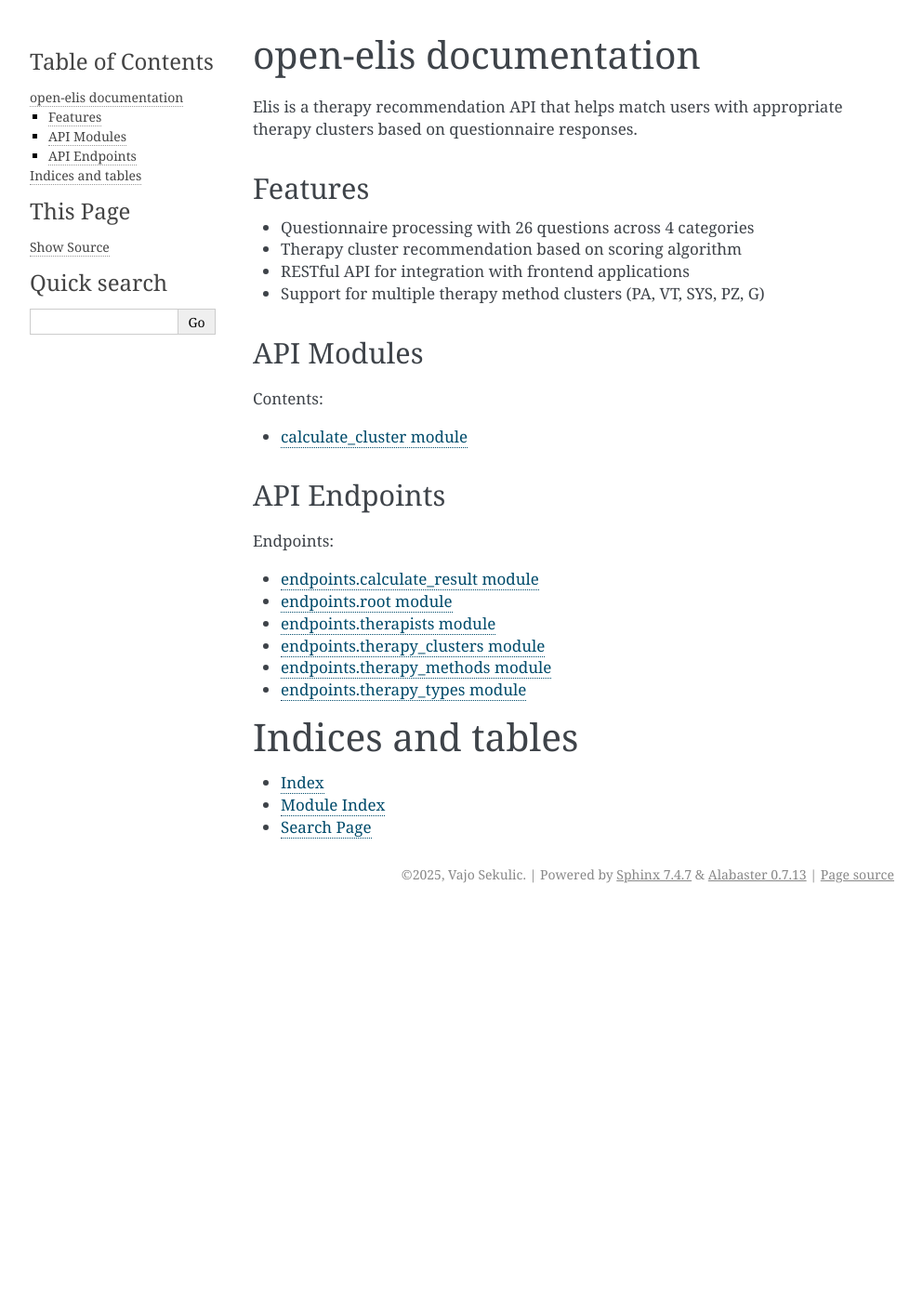
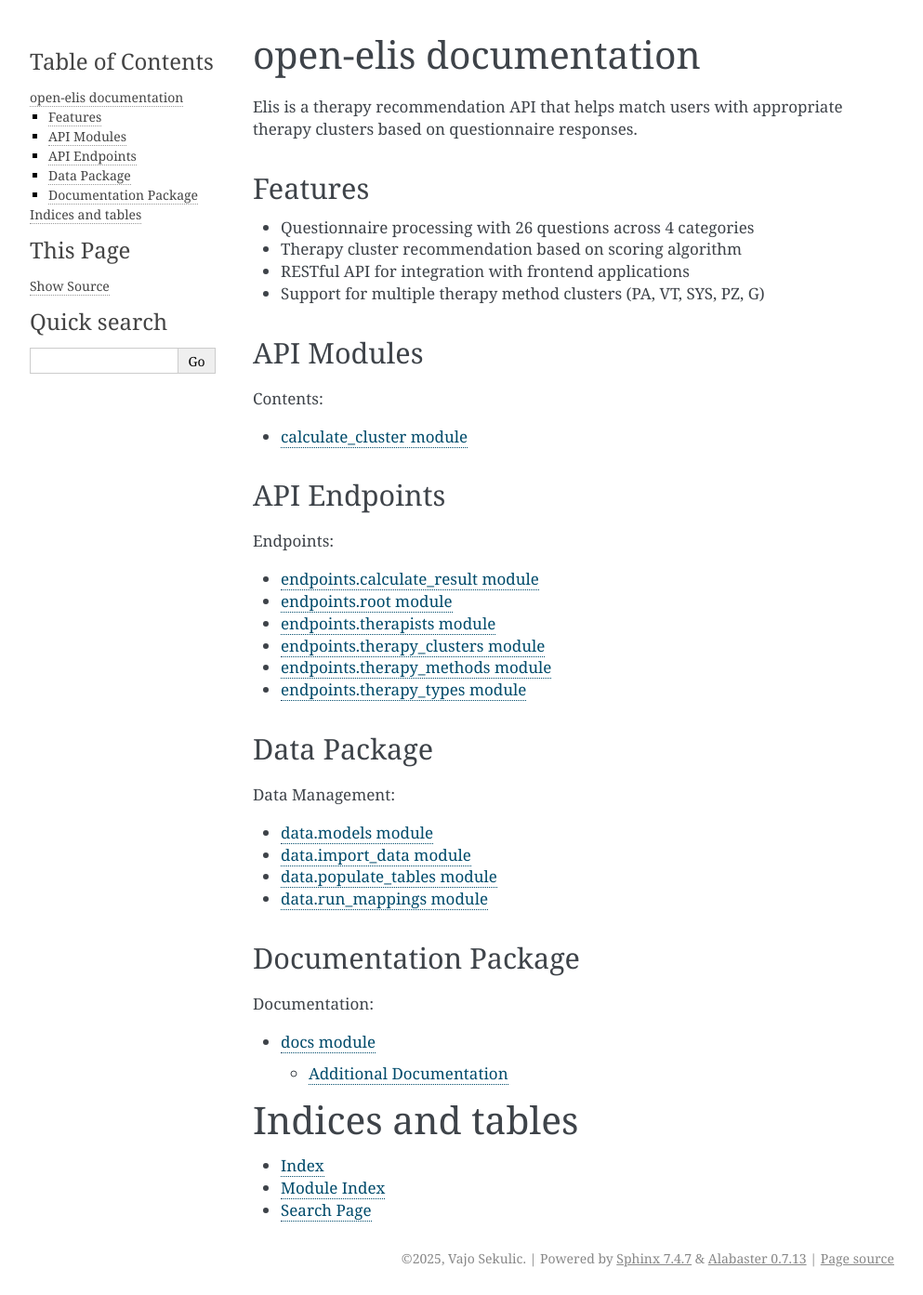
Before and after one commit to vs3kulic/open-elis, a Sphinx documentation site: the page built from docs/source/index.rst, in a window 1280 px wide. Shown: the whole page at 93% size, without its empty margins (148-1141 px from the left). Built offline with Sphinx 7.4.7, drawn with Linux system fonts in a browser that asks for light colours; pages that are not in the unit, such as notebooks, are missing from menus; before the commit the page ends 980 px from its top, so only the background shows below that.

Commit message:
chore(docs): added package docstrings

```diff
--- a/docs/source/index.rst
+++ b/docs/source/index.rst
@@ -40,6 +40,27 @@ API Endpoints
    endpoints.therapy_methods
    endpoints.therapy_types
 
+Data Package
+------------
+
+.. toctree::
+   :maxdepth: 2
+   :caption: Data Management:
+
+   data.models
+   data.import_data
+   data.populate_tables
+   data.run_mappings
+
+Documentation Package
+---------------------
+
+.. toctree::
+   :maxdepth: 2
+   :caption: Documentation:
+
+   docs
+
 Indices and tables
 ==================
 
```
Also changed, not shown: docs/source/data.import_data.rst (added, +9 -0 lines), docs/source/data.models.rst (added, +9 -0 lines), docs/source/data.populate_tables.rst (added, +9 -0 lines), docs/source/data.run_mappings.rst (added, +9 -0 lines), docs/source/docs.rst (added, +18 -0 lines).
